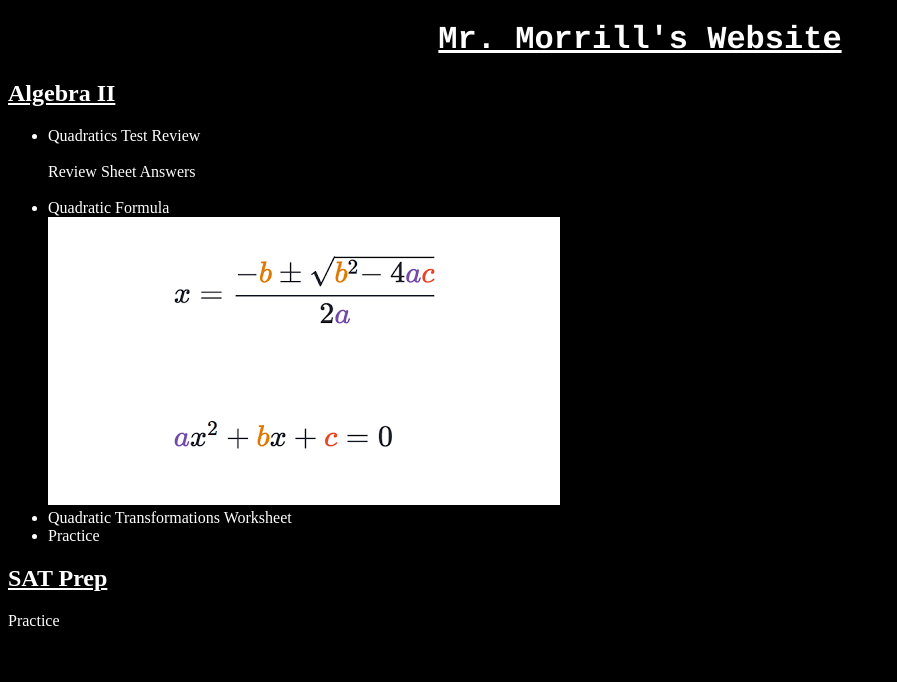
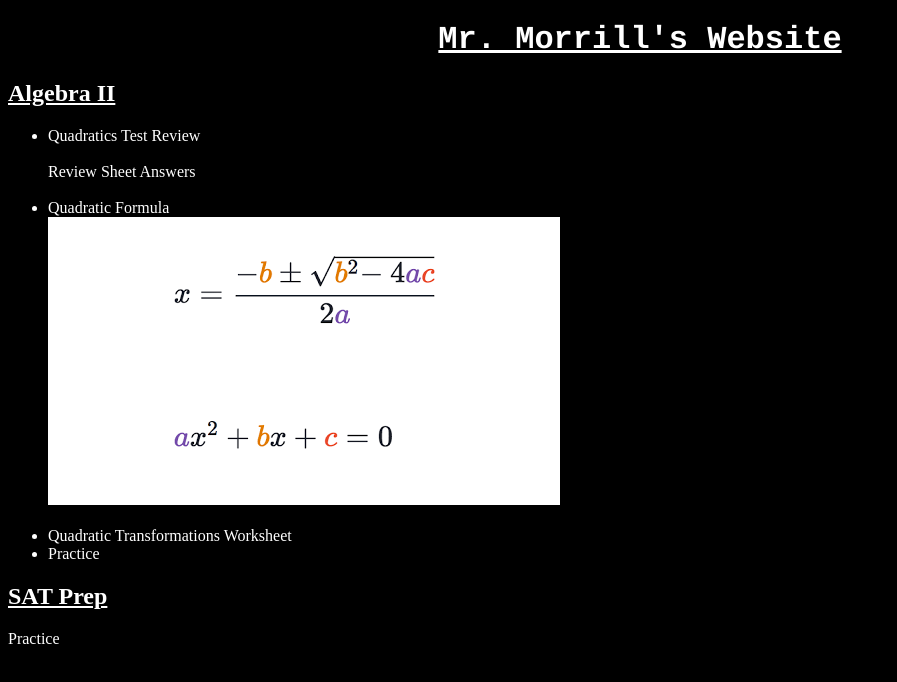
Before and after one commit to cmorrill421/cmorrill421.github.io, a plain HTML site: page index.html in a window 1280 px wide. Shown: the whole page, without its empty margins (0-897 px from the left). Drawn offline with Linux system fonts and the light colour scheme.

Commit message:
Update index.html

```diff
--- a/index.html
+++ b/index.html
@@ -21,7 +21,7 @@
 
       <br><br><a href="Alg2_A_Task2 ANSWERS.pdf">Review Sheet Answers</a><br><br></li>
 
-      <li>Quadratic Formula<br><img src="Quadratic Formula.png" alt="Quadratic Formula"><br></li>
+      <li>Quadratic Formula<br><img src="Quadratic Formula.png" alt="Quadratic Formula"><br><br></li>
 
       <li><a ref="Quadratic Transformations.pdf">Quadratic Transformations Worksheet</a></li>
 
```
